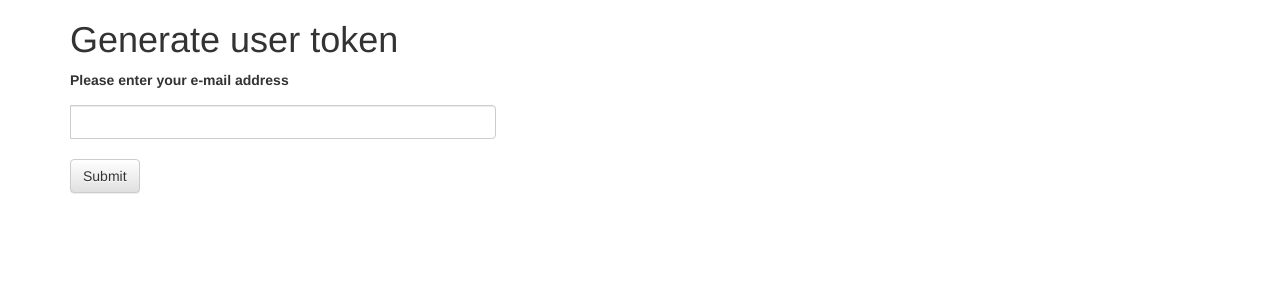
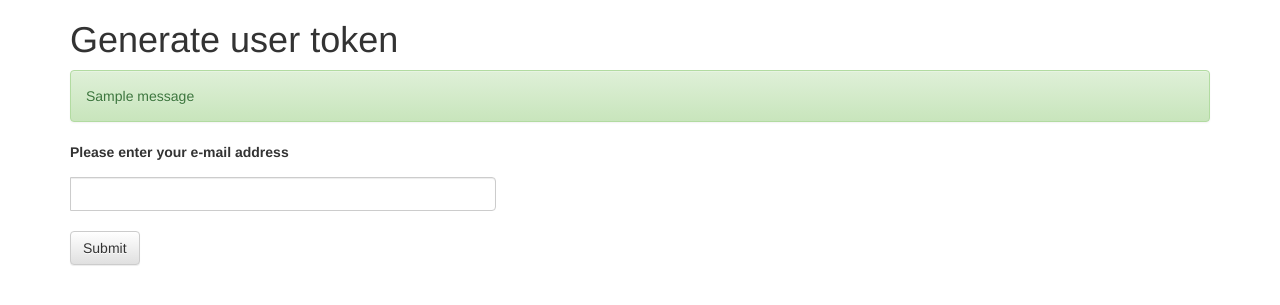
Before and after one commit to ivoras/sova, a Django app: page /getprofiletoken/ in a window 1280 px wide. Shown: the top 305 px of the page. Run offline with Django 3.2, Linux system fonts and the light colour scheme; tables that the repository leaves empty hold one stand-in row (values such as "Sample post"); one stand-in notice (Sample message) is shown; some libraries are stand-ins or nearby versions.

Commit message:
Switched to django.contrib.messages

```diff
--- a/app/sova/templates/sova/getprofiletoken.html
+++ b/app/sova/templates/sova/getprofiletoken.html
@@ -4,8 +4,9 @@ Generate user token
 {% endblock %}
 {% block 'body' %}
 <h1>Generate user token</h1>
-{% if error_message %}
-<div class="alert alert-danger" role="alert">{{ error_message }}</div>{% endif %}
+{% for message in messages %}
+    <div class="alert alert-{{ message.tags }}" role="alert">{{ message }}</div>
+{% endfor %}
 {% if not token %}
 <form action="{% url 'sendprofiletoken' %}" method="post">
     {% csrf_token %}
--- a/app/sova/views.py
+++ b/app/sova/views.py
@@ -90,9 +90,8 @@ def send_profile_token(req):
         # msg.send()
         return HttpResponseRedirect(reverse('getprofiletoken', args=(person.id,)))
     except forms.ValidationError:
-        return render(req, 'sova/getprofiletoken.html', {
-            'error_message': "You've entered an invalid e-mail address",
-     })
+        messages.error(req, "You've entered an invalid e-mail address")
+        return render(req, 'sova/getprofiletoken.html')
 
 
 def edit_user_profile(req, token=''):
```
